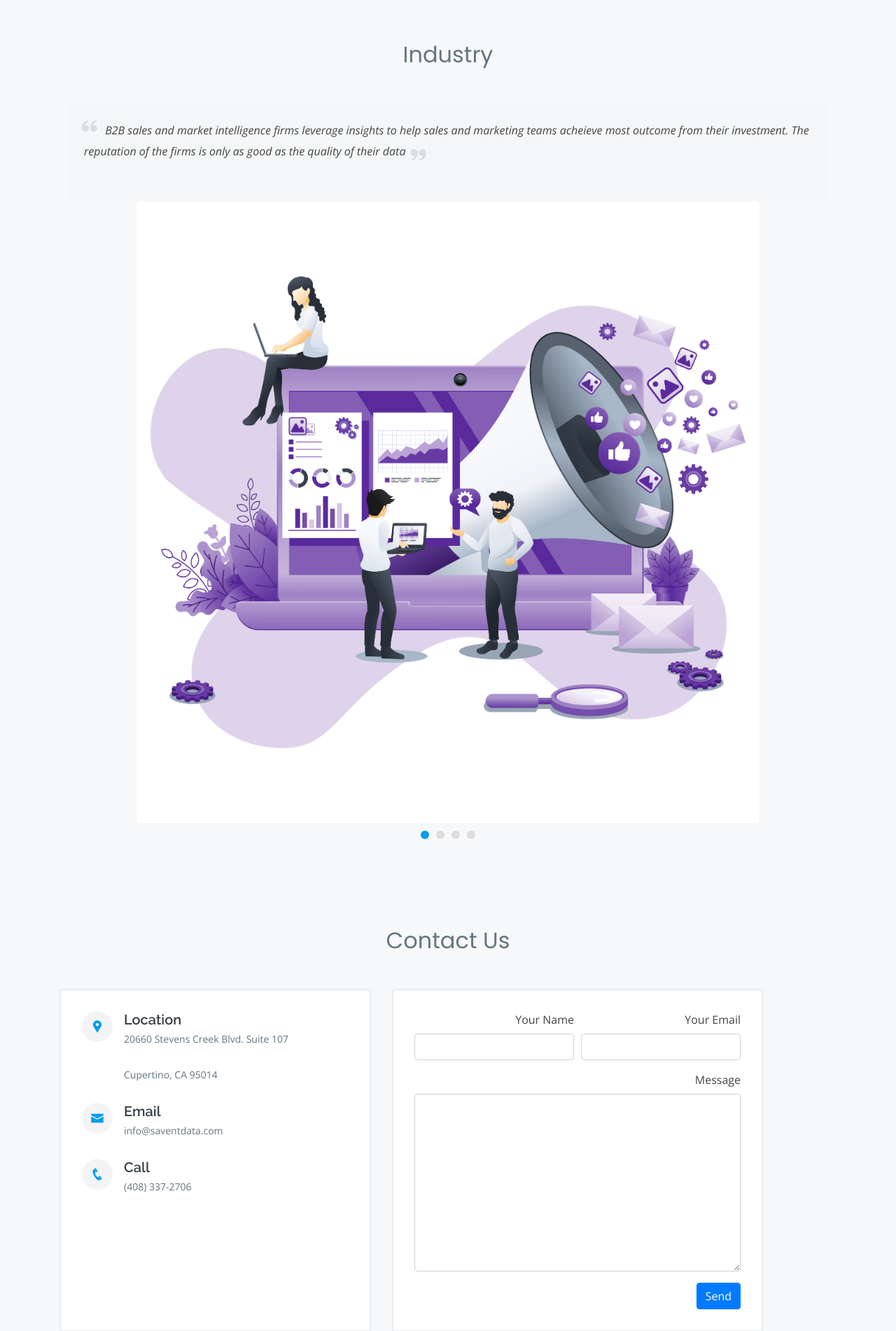
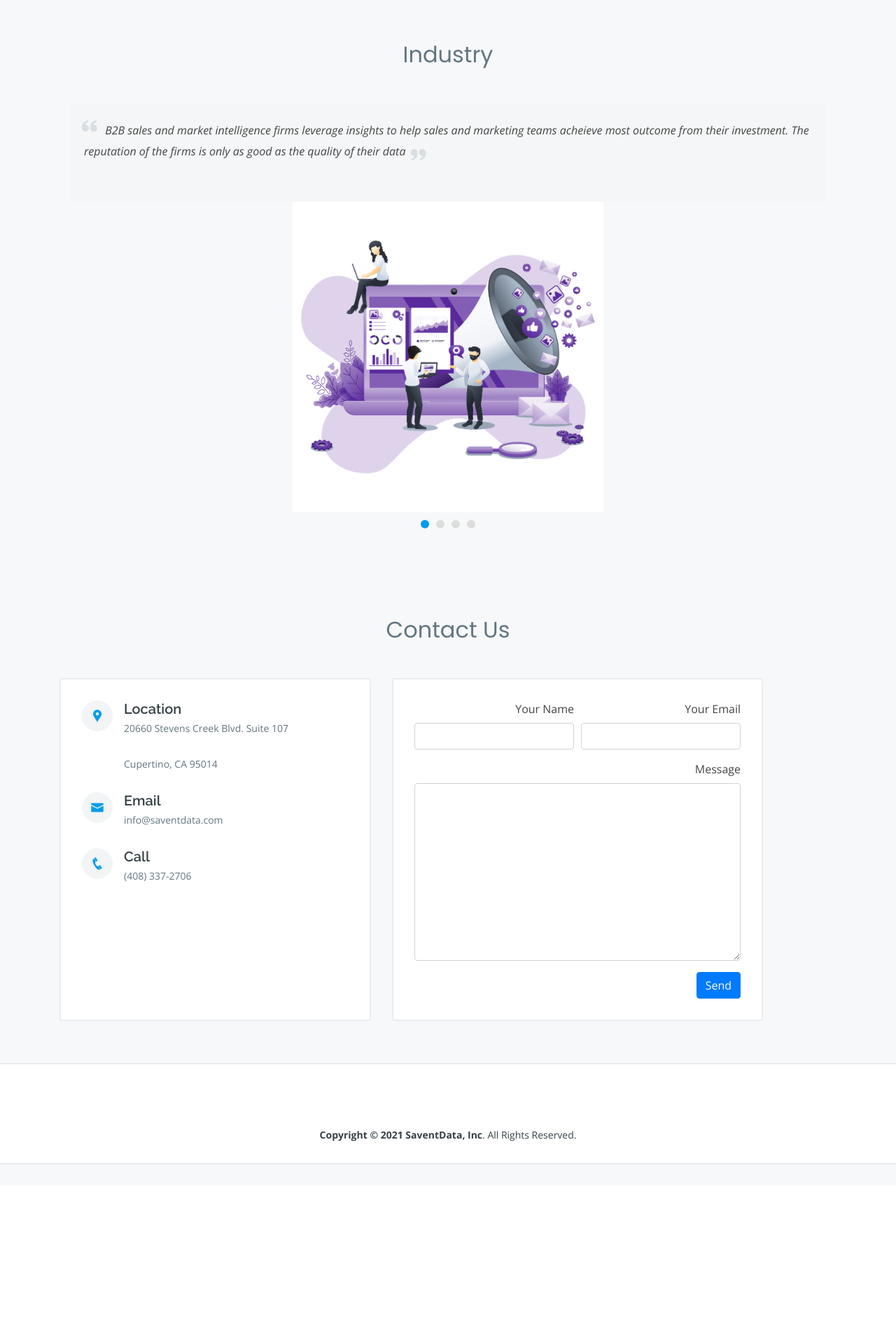
Before and after one commit to jonathancao/saventdata_website, a PHP site: page / in a window 1280 px wide. Shown: the part 1936-3838 px from the top of the page at 70% size. After the commit the page ends 3600 px from the top, so only its background shows below. Run offline with PHP 8.4, Linux system fonts and the light colour scheme; some libraries are stand-ins or nearby versions.

Commit message:
fix industry picture size

```diff
--- a/assets/css/style.css
+++ b/assets/css/style.css
@@ -898,7 +898,7 @@ section {
   background: #f7f8f9;
 }
 .testimonials .testimonial-item .testimonial-img {
-  width: 80%;
+  width: 40%;
   /*border-radius: 50%;*/
   /*margin-top: -40px;*/
   margin-left: auto;
```
